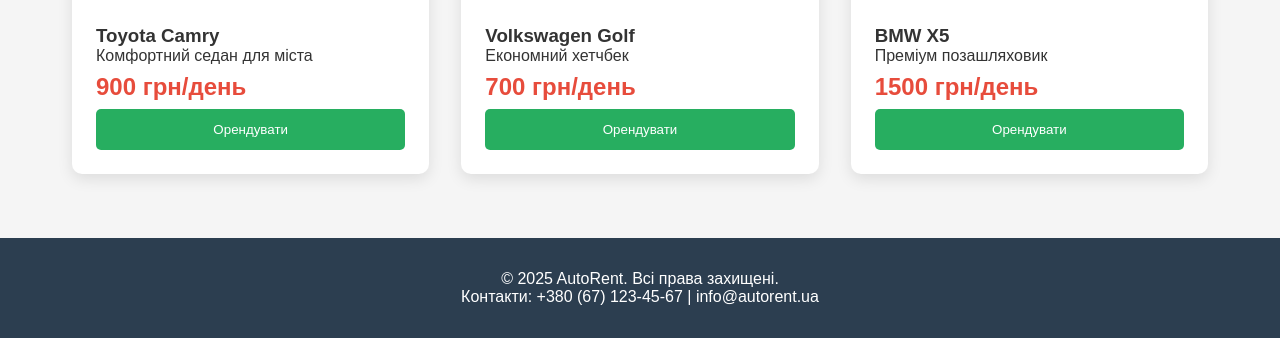
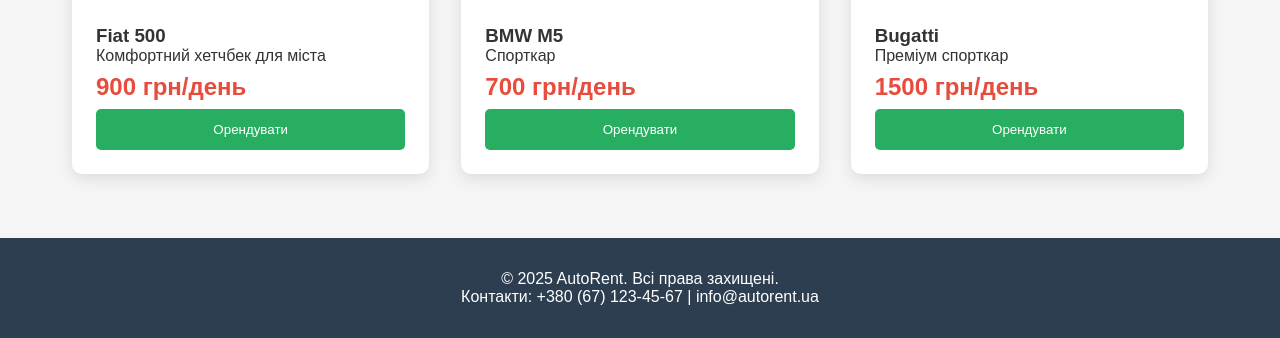
Before and after one commit to yuriimalyshko-coder/ipz22_401z-appWEB-MalyshkoYuriy-MEU-2025, a plain HTML site: page index.html in a window 1280 px wide. Shown: the part 1220-1558 px from the top of the page. Drawn offline with Linux system fonts and the light colour scheme.

Commit message:
update cars.html

```diff
--- a/index.html
+++ b/index.html
@@ -202,34 +202,34 @@
         <div class="cars-grid">
             <!-- Car 1 -->
             <div class="car-card">
-                <img src="https://images.unsplash.com/photo-1549317661-bd32c8ce0db2?ixlib=rb-4.0.3" alt="Toyota Camry" class="car-image">
+                <img src="https://images.unsplash.com/photo-1549317661-bd32c8ce0db2?ixlib=rb-4.0.3" alt="Fiat 500" class="car-image">
                 <div class="car-info">
-                    <h3>Toyota Camry</h3>
-                    <p>Комфортний седан для міста</p>
+                    <h3>Fiat 500</h3>
+                    <p>Комфортний хетчбек для міста</p>
                     <div class="car-price">900 грн/день</div>
-                    <button class="rent-button" onclick="rentCar('Toyota Camry')">Орендувати</button>
+                    <button class="rent-button" onclick="rentCar('Fiat 500')">Орендувати</button>
                 </div>
             </div>
 
             <!-- Car 2 -->
             <div class="car-card">
-                <img src="https://images.unsplash.com/photo-1555215695-3004980ad54e?ixlib=rb-4.0.3" alt="Volkswagen Golf" class="car-image">
+                <img src="https://images.unsplash.com/photo-1555215695-3004980ad54e?ixlib=rb-4.0.3" alt="BMW M5" class="car-image">
                 <div class="car-info">
-                    <h3>Volkswagen Golf</h3>
-                    <p>Економний хетчбек</p>
+                    <h3>BMW M5</h3>
+                    <p>Спорткар</p>
                     <div class="car-price">700 грн/день</div>
-                    <button class="rent-button" onclick="rentCar('Volkswagen Golf')">Орендувати</button>
+                    <button class="rent-button" onclick="rentCar('BMW M5')">Орендувати</button>
                 </div>
             </div>
 
             <!-- Car 3 -->
             <div class="car-card">
-                <img src="https://images.unsplash.com/photo-1544636331-e26879cd4d9b?ixlib=rb-4.0.3" alt="BMW X5" class="car-image">
+                <img src="https://images.unsplash.com/photo-1544636331-e26879cd4d9b?ixlib=rb-4.0.3" alt="Bugatti" class="car-image">
                 <div class="car-info">
-                    <h3>BMW X5</h3>
-                    <p>Преміум позашляховик</p>
+                    <h3>Bugatti</h3>
+                    <p>Преміум спорткар</p>
                     <div class="car-price">1500 грн/день</div>
-                    <button class="rent-button" onclick="rentCar('BMW X5')">Орендувати</button>
+                    <button class="rent-button" onclick="rentCar('Bugatti')">Орендувати</button>
                 </div>
             </div>
         </div>
```
Also changed, not shown: images/photo-BMW.jpeg (added).
